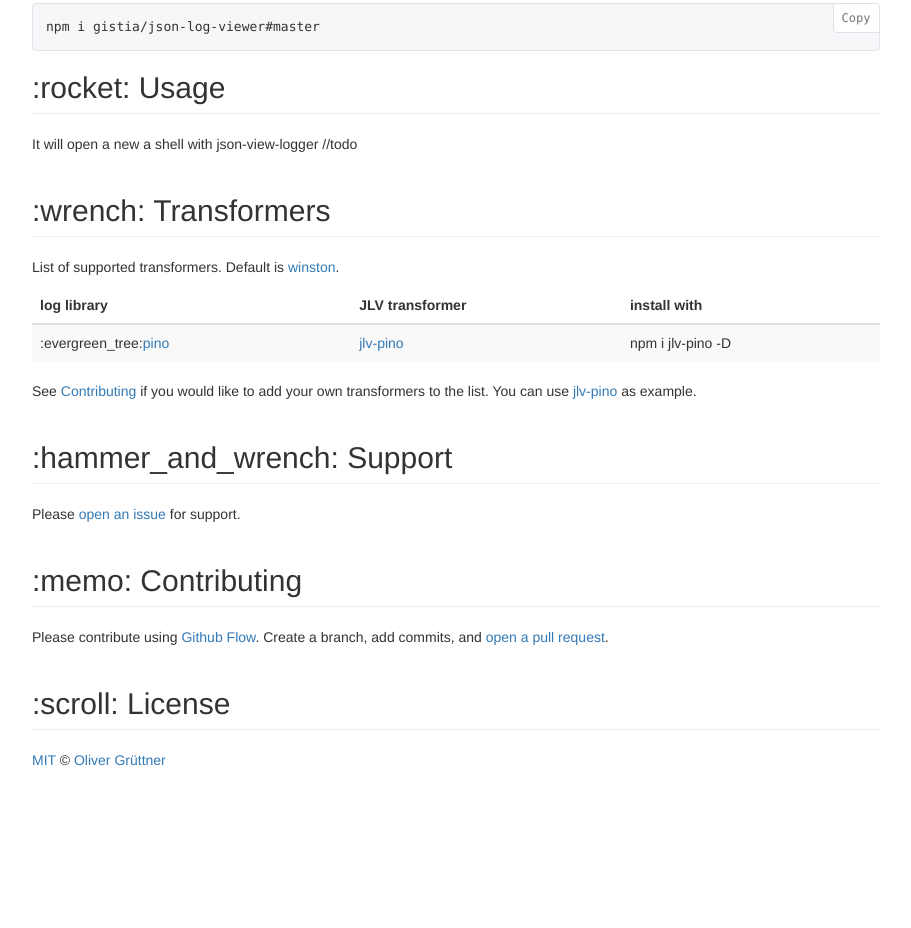
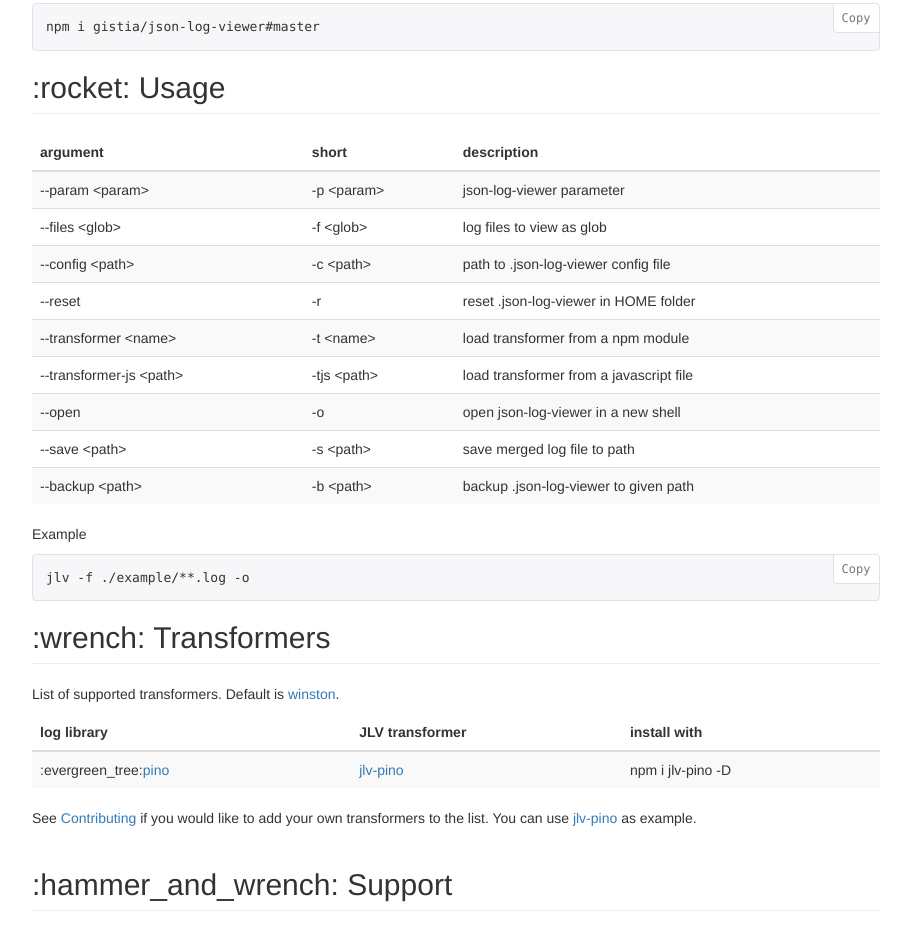
Before and after one commit to Defkil/jlv, a plain HTML site: page master/docs/index.html in a window 1280 px wide. Shown: the part 2236-3164 px from the top of the page, without its empty margins (38-949 px from the left). Drawn offline with Linux system fonts and the light colour scheme; a web font is replaced by a local one.

Commit message:
Deploy code docs to GitHub Pages Travis build: 5
Commit: c1938420a7f90cbf51e5ded44001a39dc388a0d9

```diff
--- a/master/docs/index.html
+++ b/master/docs/index.html
@@ -121,8 +121,65 @@
 <pre class="prettyprint source lang-sh"><code>npm i gistia/json-log-viewer#master
 </code></pre>
 <h2>:rocket: Usage</h2>
-<p>It will open a new a shell with json-view-logger
-//todo</p>
+<table>
+<thead>
+<tr>
+<th>argument</th>
+<th>short</th>
+<th>description</th>
+</tr>
+</thead>
+<tbody>
+<tr>
+<td>--param &lt;param&gt;</td>
+<td>-p &lt;param&gt;</td>
+<td>json-log-viewer parameter</td>
+</tr>
+<tr>
+<td>--files &lt;glob&gt;</td>
+<td>-f &lt;glob&gt;</td>
+<td>log files to view as glob</td>
+</tr>
+<tr>
+<td>--config &lt;path&gt;</td>
+<td>-c &lt;path&gt;</td>
+<td>path to .json-log-viewer config file</td>
+</tr>
+<tr>
+<td>--reset</td>
+<td>-r</td>
+<td>reset .json-log-viewer in HOME folder</td>
+</tr>
+<tr>
+<td>--transformer &lt;name&gt;</td>
+<td>-t &lt;name&gt;</td>
+<td>load transformer from a npm module</td>
+</tr>
+<tr>
+<td>--transformer-js &lt;path&gt;</td>
+<td>-tjs &lt;path&gt;</td>
+<td>load transformer from a javascript file</td>
+</tr>
+<tr>
+<td>--open</td>
+<td>-o</td>
+<td>open json-log-viewer in a new shell</td>
+</tr>
+<tr>
+<td>--save &lt;path&gt;</td>
+<td>-s &lt;path&gt;</td>
+<td>save merged log file to path</td>
+</tr>
+<tr>
+<td>--backup &lt;path&gt;</td>
+<td>-b &lt;path&gt;</td>
+<td>backup .json-log-viewer to given path</td>
+</tr>
+</tbody>
+</table>
+<p>Example</p>
+<pre class="prettyprint source lang-sh"><code>jlv -f ./example/**.log -o
+</code></pre>
 <h2>:wrench: Transformers</h2>
 <p>List of supported transformers. Default is <a href="https://github.com/winstonjs/winston">winston</a>.</p>
 <table>
```
